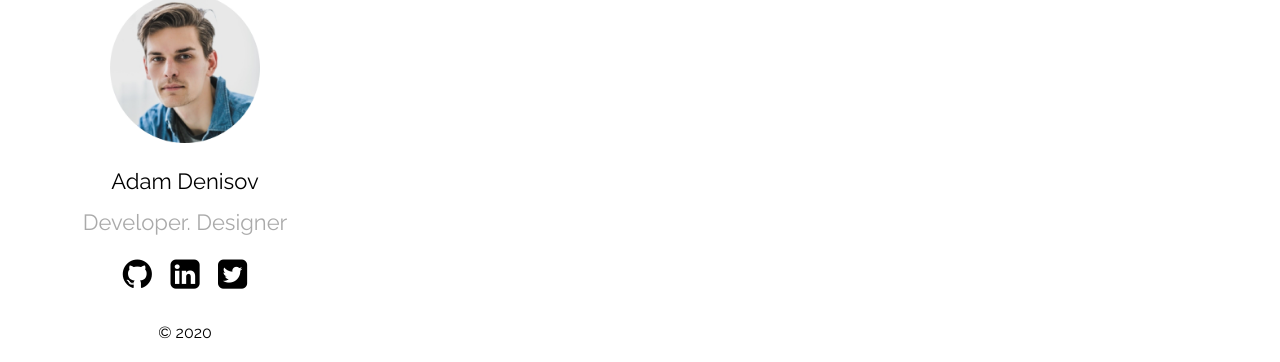
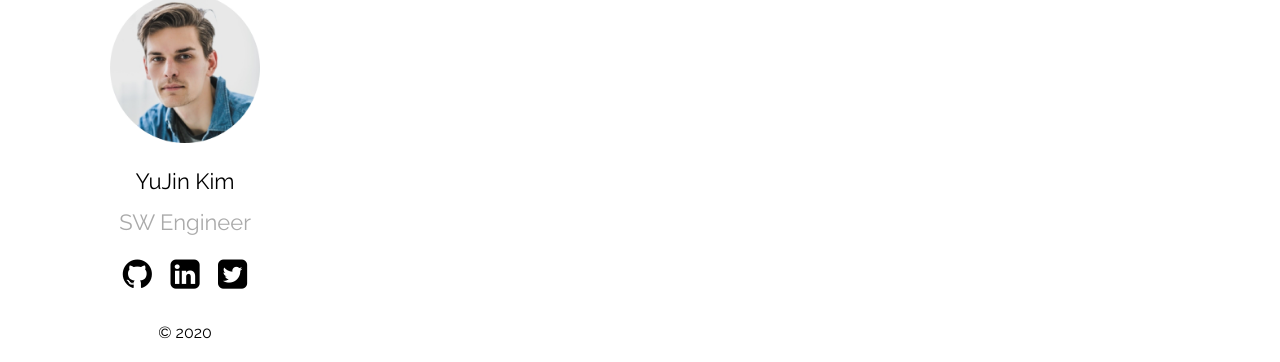
Before and after one commit to dailyco/dailyco.github.io, a Jekyll site: the page built from index.md, in a window 1280 px wide. Shown: the part 207-569 px from the top of the page. Built offline with Jekyll 4.4.1, drawn with Linux system fonts in a browser that asks for light colours.

Commit message:
Update _config.yml

```diff
--- a/_config.yml
+++ b/_config.yml
@@ -12,8 +12,8 @@ show_excerpts: true # set to true to show excerpts on the homepage
 sass:
   sass_dir: _sass
 plainwhite:
-  name: Adam Denisov
-  tagline: Developer. Designer
+  name: YuJin Kim
+  tagline: SW Engineer
   date_format: "%b %-d, %Y"
   sitemap: true # set to true to generate sitemap.xml content
 
```
